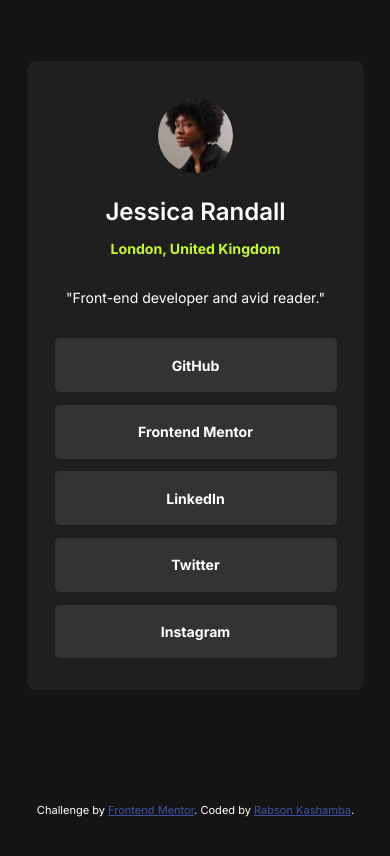
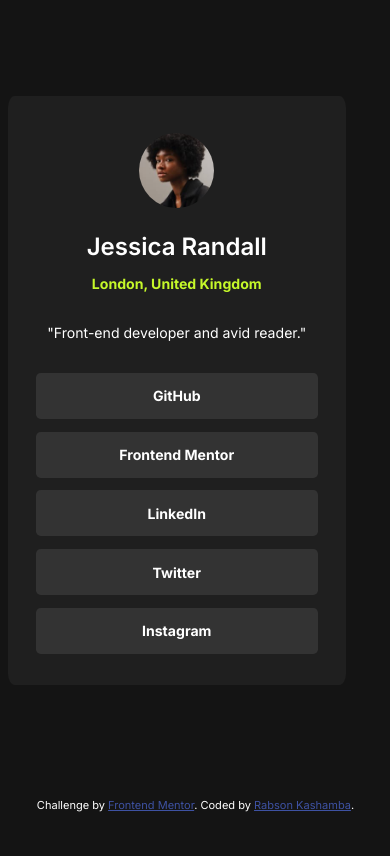
Before and after one commit to rabkashamba/social-links-profile, a plain HTML site: page index.html in a window 390 px wide. Drawn offline with Linux system fonts and the light colour scheme.

Commit message:
improved responsiveness

```diff
--- a/style.css
+++ b/style.css
@@ -13,8 +13,8 @@ body {
     font-family: 'Inter', sans-serif ;
     background-color: var(--main-color);
     color: var(--fourth-color);
-    padding-top: 10%;
-    padding-bottom: 10%;
+    padding-top: 2.5rem;
+    padding-bottom: 2.5rem;
 }
 
 p {
@@ -24,7 +24,7 @@ p {
 .body-content-wrapper {
     width: 100vw;
     max-width: calc(375/16 * 1rem);
-    margin: 0 auto;
+    margin: 3rem auto;
 }
 
 .profile-card {
@@ -32,7 +32,6 @@ p {
     padding: 5%;
     border-radius: 2%;
     width: 80%;
-    margin: 0.9rem auto;
     text-align: center;
 }
 
@@ -67,7 +66,7 @@ p {
     align-items: center;
     width: 92%;
     margin: 0.8rem auto;
-    height: 2.99rem;
+    height: 2.5rem;
     background-color: var(--third-color);
     padding: 1%;
     border-radius: 0.3rem;
```
